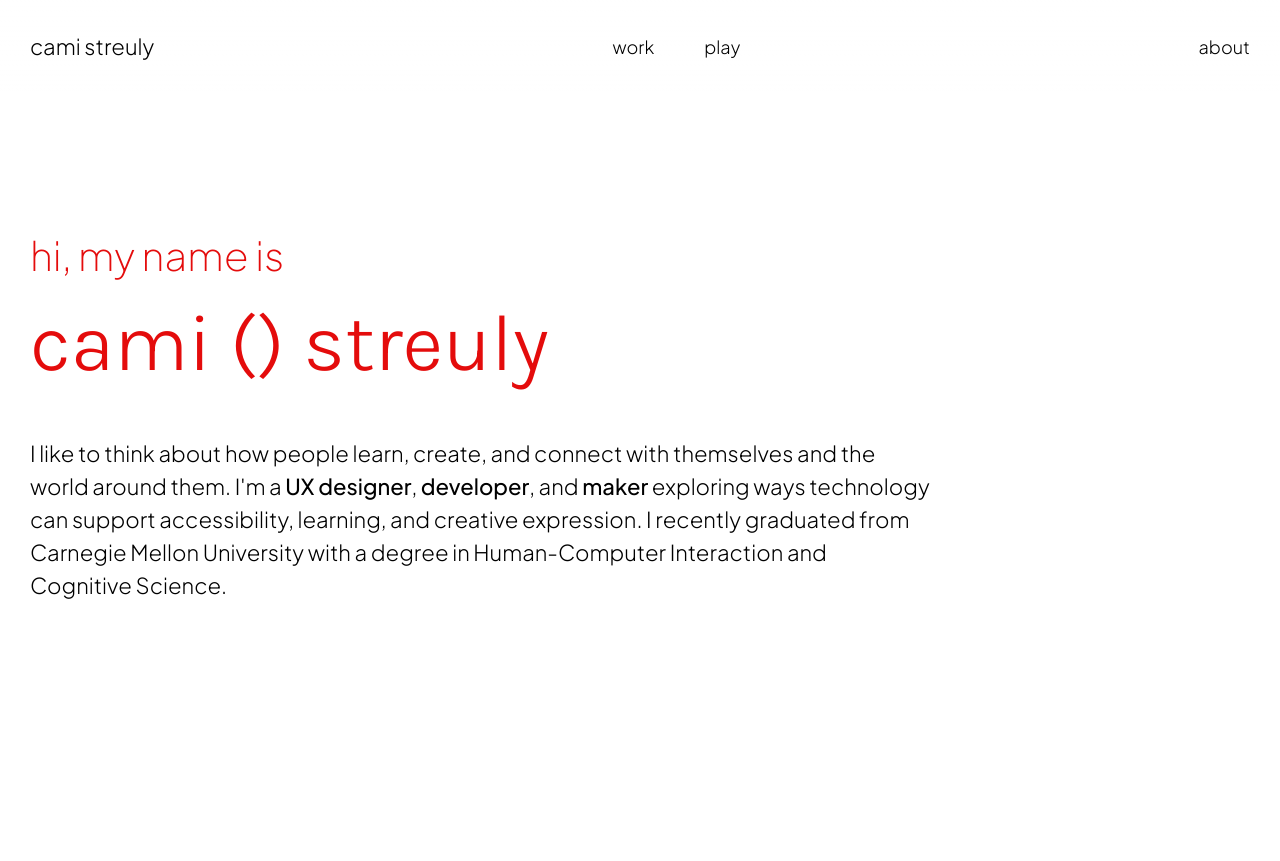
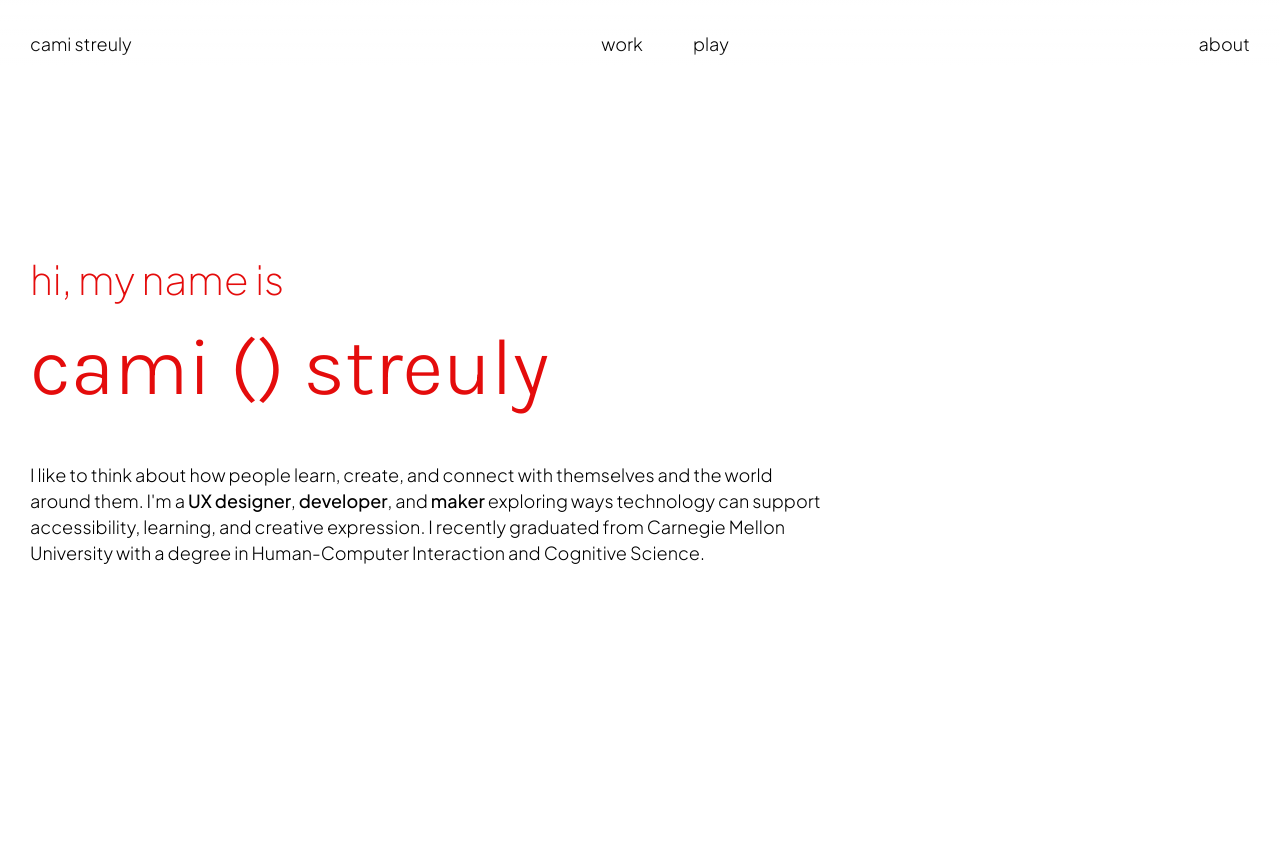
Before and after one commit to camistreuly/camistreuly.github.io, a plain HTML site: page index.html in a window 1280 px wide. Shown: the top 861 px of the page. Drawn offline with Linux system fonts and the light colour scheme.

Commit message:
adjust font styling, nav bar blur and gradient

```diff
--- a/css/style.css
+++ b/css/style.css
@@ -1,6 +1,5 @@
 @import url('https://fonts.googleapis.com/css2?family=Plus+Jakarta+Sans:ital,wght@0,200..800;1,200..800&display=swap');
 @import url('https://fonts.googleapis.com/css2?family=Karla:ital,wght@0,200..800;1,200..800&display=swap');
-
 
 
 
@@ -139,7 +138,7 @@ h2.sticky-footer__title {
 /* ############################################################################ */
 /* GENERAL TEXT STYLING */
 body {
-    font-family: "Plus Jakarta Sans", serif;
+    font-family: "Plus Jakarta Sans", sans-serif;
     /* font-optical-sizing: auto; */
     font-weight: 250;
     font-style: normal;
@@ -235,8 +234,8 @@ figure img {
 }
 
 #name {
-    font-size: 22px;
-    font-weight: 300;
+    font-size: 18px;
+    font-weight: 350;
 }
 
 
@@ -284,10 +283,15 @@ nav {
     /* background-color: #EFEFEF; */
     /* background: linear-gradient(0deg, rgba(239, 239, 239, 0%) 0%, rgba(239, 239, 239, 0.802) 100%); */
     z-index: 3;
-    background: linear-gradient(0deg, rgba(239, 239, 239, 0%) 0%, rgba(255, 255, 255, 0.802) 100%);
+    background: linear-gradient(0deg, transparent 0%, rgb(255, 255, 255, 100%) 100%);
+    /* backdrop-filter: blur(2px); */
+}
 
+nav {
+    backdrop-filter: blur(8px);
+    mask: linear-gradient(black 55%, transparent);
+}
 
-}
 
 #work-play {
     display: flex;
@@ -324,20 +328,21 @@ nav a:hover, #name:hover {
 
 #bio {
     margin: 25px 0px 25px 0px;
-    max-width: 900px;
+    max-width: 800px;
     /* align-self: flex-end; */
     font-weight: 400;
 }
 
 #bio p {
     font-weight: 300;
-    font-size: 22px;
+    font-size: 18px;
     margin: 0px;
     /* margin-bottom: 20px; */
 }
 
 #bio #bio-paragraph {
     margin-bottom: 15px;
+    line-height: 145%;
 }
 
 #cami {
@@ -444,7 +449,7 @@ h2.karla {
 
 h3#segue {
     font-weight: 300;
-    font-size: 22px;
+    font-size: 18px;
 }
 
 .title p {
@@ -588,13 +593,13 @@ h3#segue {
 
 #project-title {
     font-size: 40px;
-    font-weight: 500;
+    /* font-weight: 500; */
     padding: 30px 0px 30px 0px;
 }
 
 #project-title-with-sub {
     font-size: 40px;
-    font-weight: 500;
+    font-weight: 350;
     margin-bottom: 15px;
     margin-top: 27px;
 }
```
